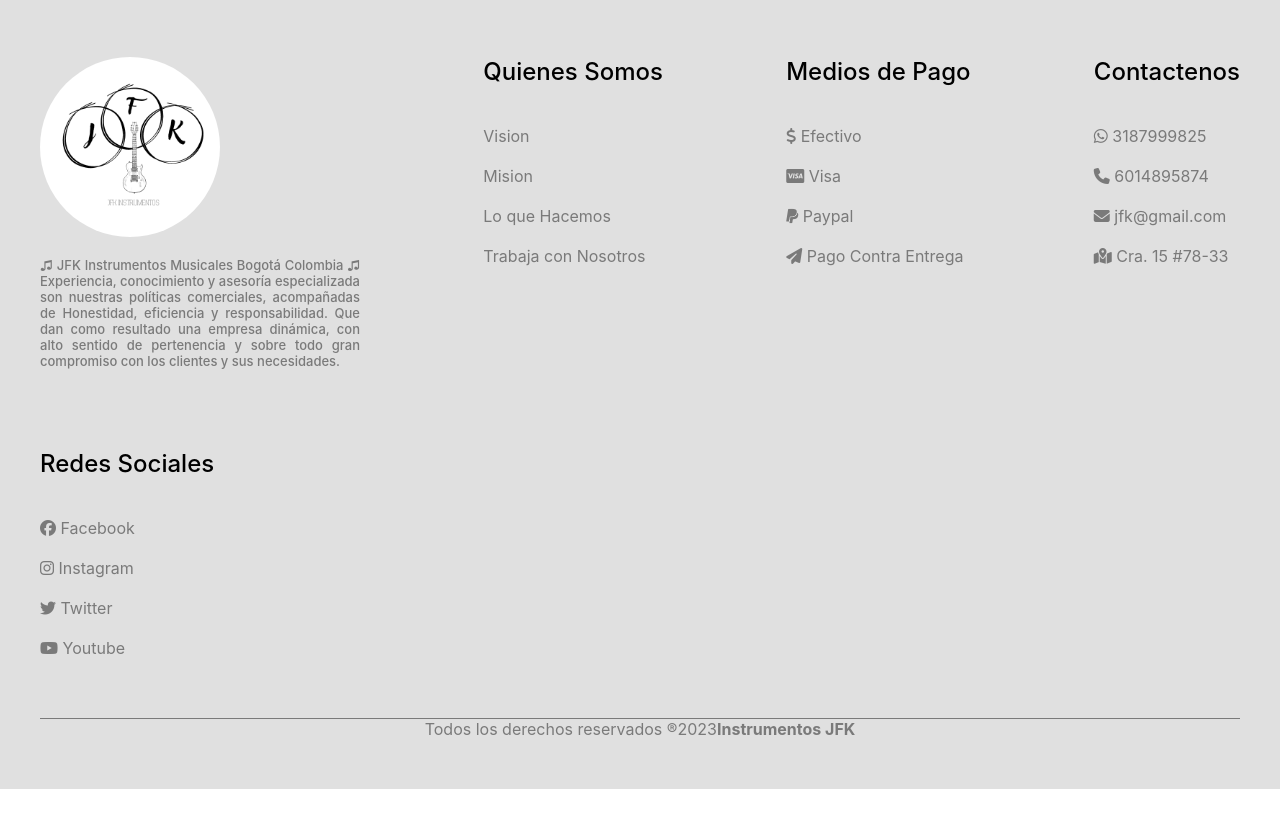
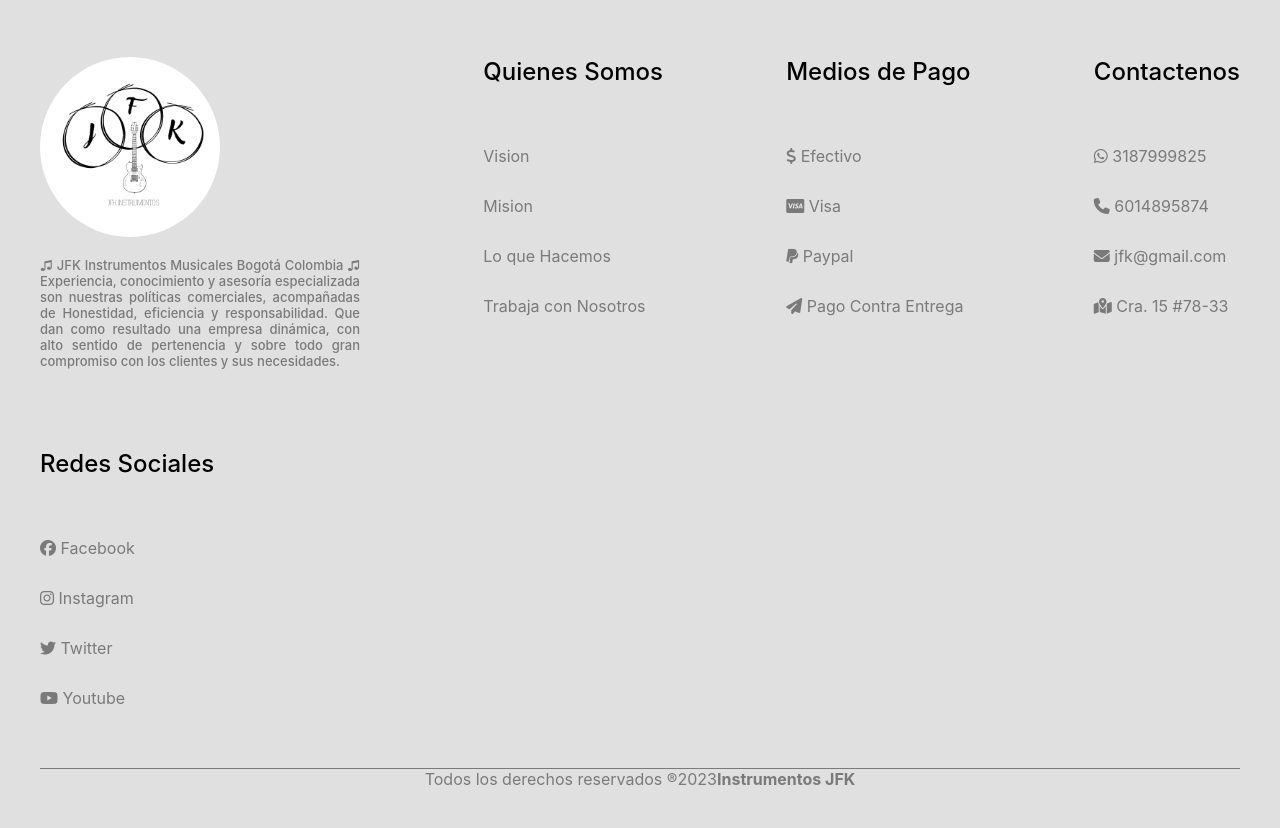
Before and after one commit to JJSD01/webpagina, a React (Create React App) app in the folder jfk-instrumentos-r/: page / in a window 1280 px wide. Shown: the part 2360-3188 px from the top of the page. Before the commit the page ends 3149 px from the top, so only its background shows below. Built offline with nearby package versions, Linux system fonts and the light colour scheme.

Commit message:
Se agregan cambios definitovos en footer

```diff
--- a/jfk-instrumentos-r/src/componentes/Footer/Footer.css
+++ b/jfk-instrumentos-r/src/componentes/Footer/Footer.css
@@ -48,13 +48,13 @@ footer {
   }
 
   .box_footer h2 {
-    margin-bottom: 20px;
+    margin-bottom: 30px;
     color: black;
     font-weight: 500;
   }
 
   .box_footer a {
-    margin-top: 20px;
+    margin-top: 30px;
     color: #7a7a7a;
     font-weight: 400;
   }
```
